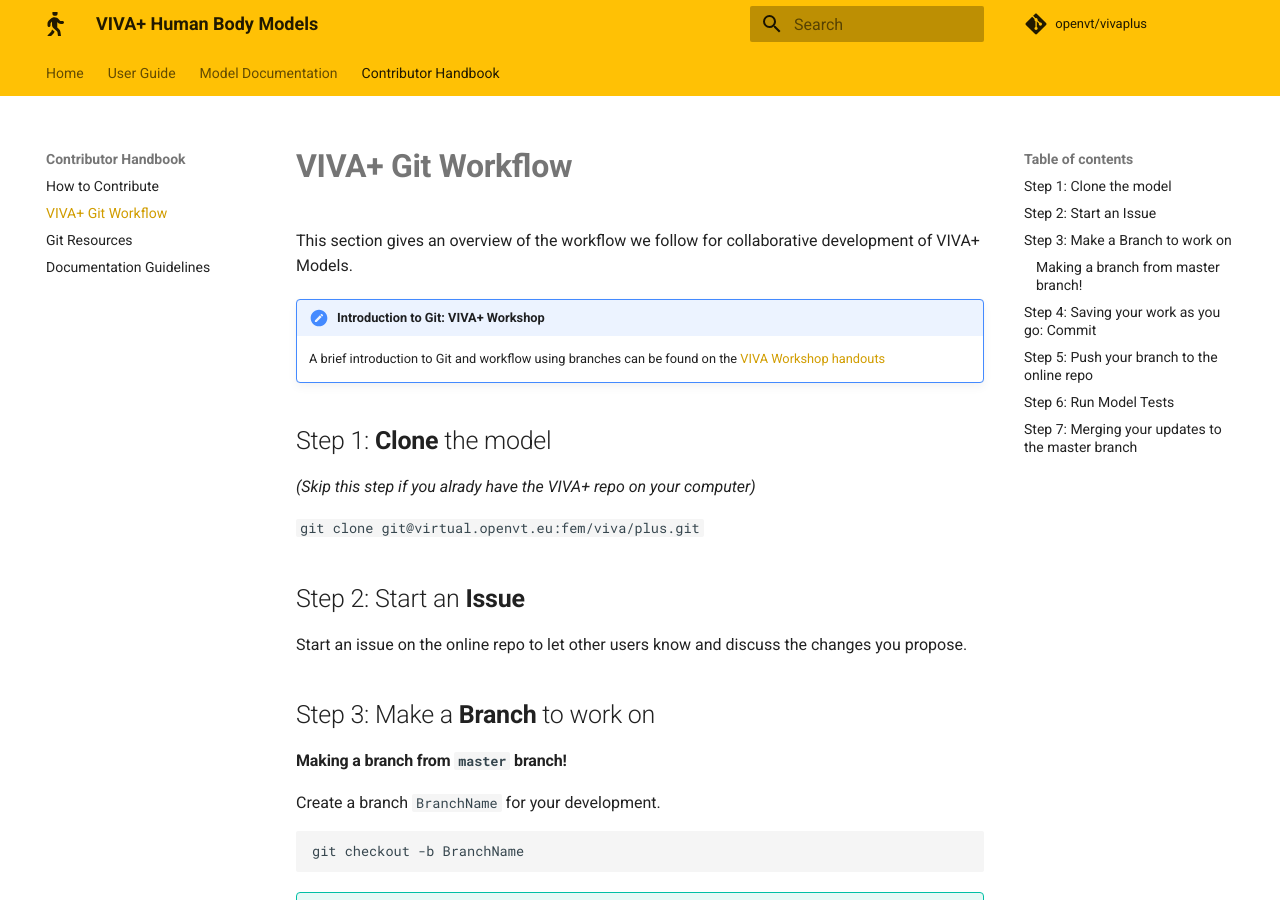
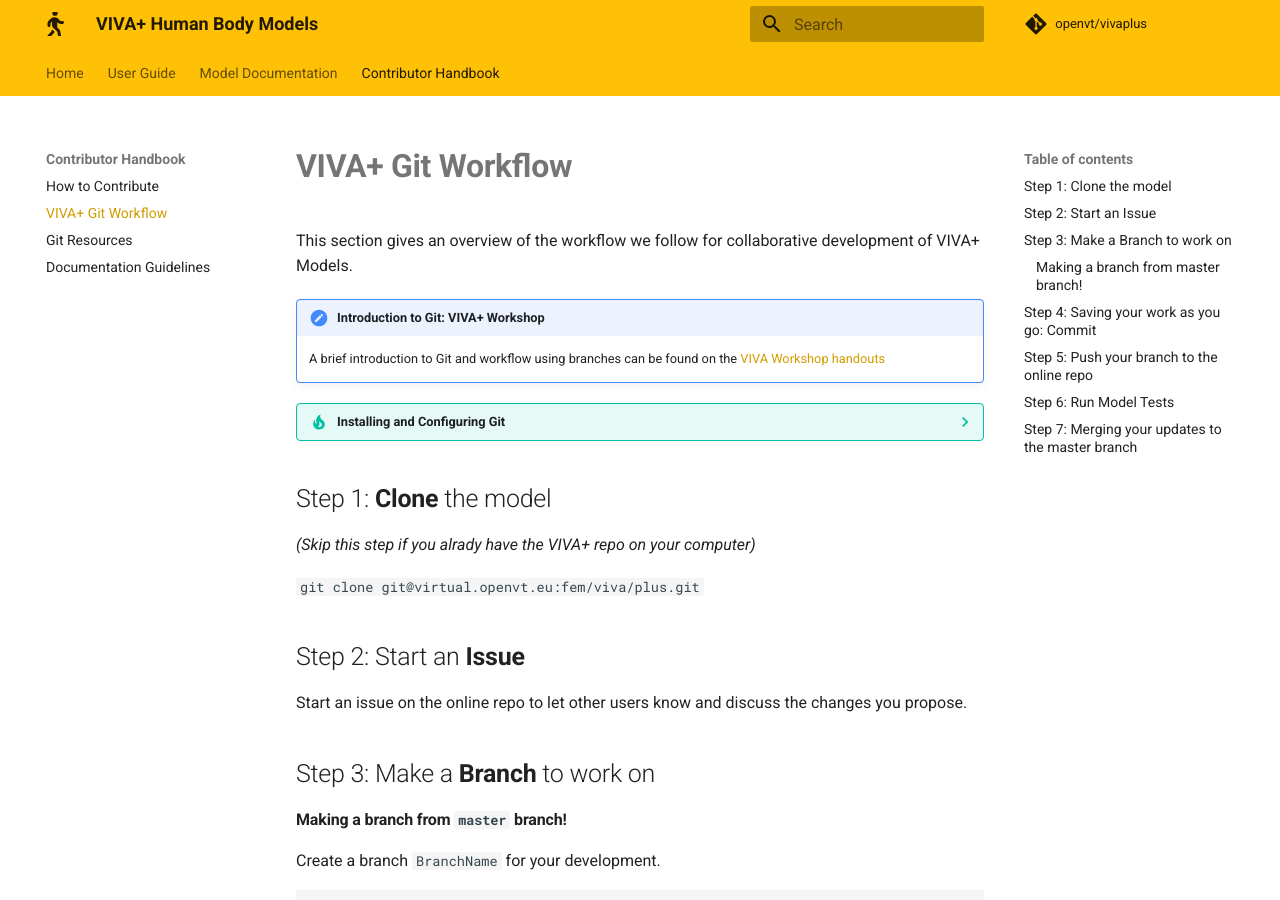
Before and after one commit to jobindjohn/vivaplus_v0.2, an MkDocs documentation site: the page built from docs/contributor-guide/20-viva-git-workflow.md, in a window 1280 px wide and 900 px high. Built offline with MkDocs 1.6.1 and Material for MkDocs 9.7.7, drawn with Linux system fonts in a browser that asks for light colours; some of the changed lines change nothing that is shown.

Commit message:
Docs: Update Git installation instructions

````diff
--- a/docs/contributor-guide/20-viva-git-workflow.md
+++ b/docs/contributor-guide/20-viva-git-workflow.md
@@ -10,10 +10,52 @@
 [Merging your contributions](../50-merge-guidelines) section. -->
 
 
-
 !!! note "Introduction to Git: VIVA+ Workshop"
 
     A brief introduction to Git and workflow using branches can be found on the [VIVA Workshop handouts](https://viva-workshop.readthedocs.io/en/latest/2-1-git-overview/)
+
+
+??? tip "Installing and Configuring Git"
+
+    === "Windows"
+
+        Download and install [Git for Windows](https://git-scm.com/download/win). You will be able to use Git from PowerShell, Git Bash, and Anaconda Command Prompt after you install. It is recommended to keep the defaults during installation.
+
+    === "Linux"
+
+        Use your package management system to install and update Git.
+        ```
+        sudo apt-get install git
+        ```
+
+    === "macOS"
+
+        Easiest way is to install [Homebrew](http://brew.sh/) and run the following:
+
+        ```
+        > brew install git
+        ```
+
+        To update your Git install, use Homebrew’s upgrade option:
+
+        ```
+        > brew upgrade git
+        ```
+
+        Graphical installer for Git on macOS is available at the [official Git website](https://git-scm.com/download/mac).
+
+
+    **Configuring your Git installation**
+
+    Before you use Git for the first time, you will need set up your name and email address. Run the following commands with your name and email address
+
+    ```
+    > git config --global user.name "FirstName LastName"
+    ```
+
+    ```
+    > git config --global user.email "name@email.com"
+    ```
 
 ## Step 1: **Clone** the model
 
--- a/mkdocs.yml
+++ b/mkdocs.yml
@@ -71,6 +71,7 @@
   - pymdownx.superfences
   - pymdownx.details
   - pymdownx.magiclink
+  - pymdownx.tabbed
   - pymdownx.tasklist:
       custom_checkbox: true
 #  - pymdownx.emoji:
````
